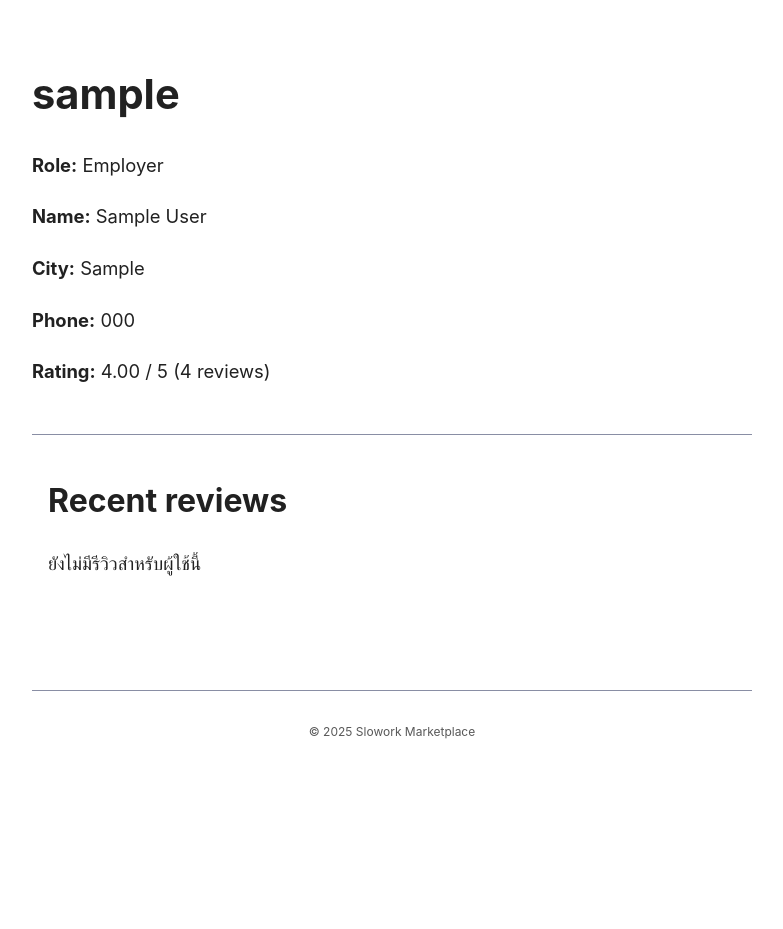
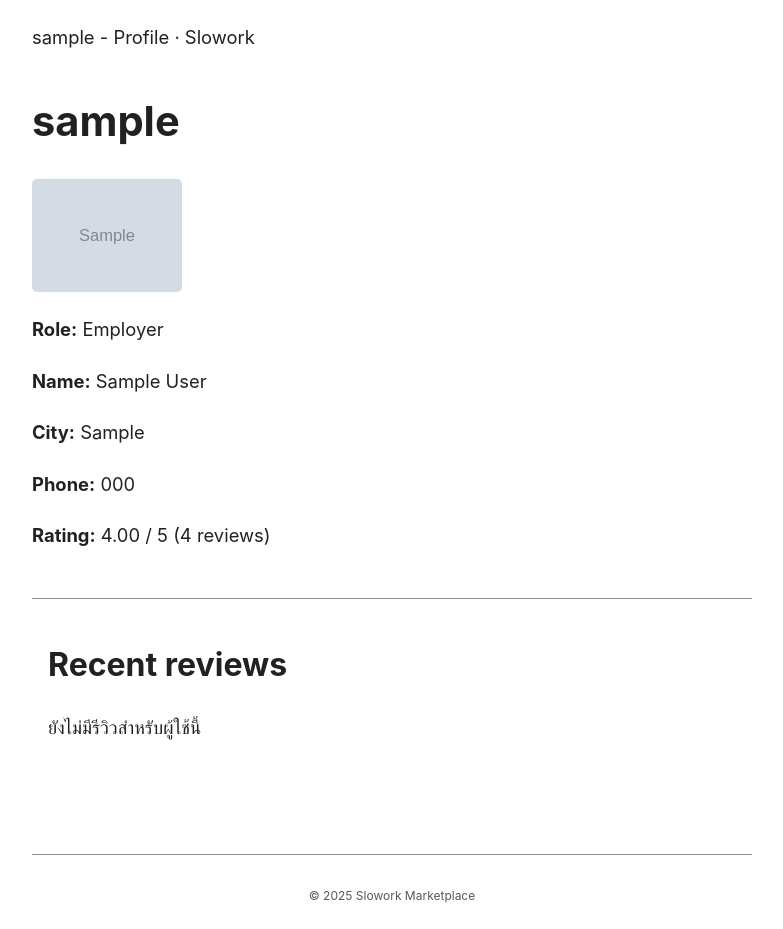
Before and after one commit to Chakkapop/Slowork, a Django app: page /users/1/ in a window 1280 px wide. Shown: the part 215-1144 px from the top of the page, without its empty margins (248-1031 px from the left). Before the commit the page ends 954 px from the top, so only its background shows below. Run offline with Django 5.2, Linux system fonts and the light colour scheme; tables that the repository leaves empty hold one stand-in row (values such as "Sample post"); grey boxes marked "Sample" are stand-in pictures; data that the repository does not hold is empty.

Commit message:
Update image permission

```diff
--- a/finalproject/finalproject/settings.py
+++ b/finalproject/finalproject/settings.py
@@ -11,10 +11,12 @@ https://docs.djangoproject.com/en/5.2/ref/settings/
 """
 
 from pathlib import Path
-
+import os
 # Build paths inside the project like this: BASE_DIR / 'subdir'.
 BASE_DIR = Path(__file__).resolve().parent.parent
 
+MEDIA_URL = '/media/'
+MEDIA_ROOT = os.path.join(BASE_DIR, 'media')
 
 # Quick-start development settings - unsuitable for production
 # See https://docs.djangoproject.com/en/5.2/howto/deployment/checklist/
--- a/finalproject/slowork/forms.py
+++ b/finalproject/slowork/forms.py
@@ -42,7 +42,7 @@ class UserRegistrationForm(UserCreationForm):
 class ProfileForm(forms.ModelForm):
     class Meta:
         model = User
-        fields = ("first_name", "last_name", "phone", "location_city")
+        fields = ("first_name", "last_name", "phone", "location_city", "profile_picture")
 
 
 class JobForm(forms.ModelForm):
@@ -61,6 +61,7 @@ class JobForm(forms.ModelForm):
             "budget_max",
             "location_city",
             "deadline_date",
+            "image",
         )
 
     def __init__(self, *args, **kwargs):
--- a/finalproject/slowork/models.py
+++ b/finalproject/slowork/models.py
@@ -24,6 +24,7 @@ class User(AbstractUser):
     rating_count = models.PositiveIntegerField(default=0)
     created_at = models.DateTimeField(auto_now_add=True)
     updated_at = models.DateTimeField(auto_now=True)
+    profile_picture = models.ImageField(upload_to='profile_pictures/', null=True, blank=True)
 
     REQUIRED_FIELDS = ["email"]
 
@@ -128,6 +129,7 @@ class Job(models.Model):
         blank=True,
         related_name="awarded_job",
     )
+    image = models.ImageField(upload_to='job_images/', null=True, blank=True)
     created_at = models.DateTimeField(auto_now_add=True)
     updated_at = models.DateTimeField(auto_now=True)
 
--- a/finalproject/slowork/templates/slowork/employer_job_list.html
+++ b/finalproject/slowork/templates/slowork/employer_job_list.html
@@ -10,6 +10,9 @@
             {% for job in jobs %}
                 <li>
                     <h3><a href="{% url 'job_detail' job.pk %}">{{ job.title }}</a></h3>
+                    {% if job.image %}
+                        <img src="{{ job.image.url }}" alt="Image for {{ job.title }}" style="max-width: 100%; height: auto;">
+                    {% endif %}
                     <p>{{ job.description|truncatewords:30 }}</p>
                     <p>
                         <strong>Category:</strong> {{ job.category.name }} ·
--- a/finalproject/slowork/templates/slowork/job_detail.html
+++ b/finalproject/slowork/templates/slowork/job_detail.html
@@ -5,6 +5,9 @@
 {% block content %}
 <article>
     <h2>{{ job.title }}</h2>
+    {% if job.image %}
+        <img src="{{ job.image.url }}" alt="Image for {{ job.title }}" style="max-width: 100%; height: auto;">
+    {% endif %}
     <p>{{ job.description|linebreaks }}</p>
     <p>
         <strong>Category:</strong> {{ job.category.name }} -
--- a/finalproject/slowork/templates/slowork/job_form.html
+++ b/finalproject/slowork/templates/slowork/job_form.html
@@ -4,7 +4,7 @@
 
 {% block content %}
 <h2>{% if is_edit %}Edit Job{% else %}Create a New Job{% endif %}</h2>
-<form method="post">
+<form method="post" enctype="multipart/form-data">
     {% csrf_token %}
     {{ form.as_p }}
     <button type="submit">Save</button>
--- a/finalproject/slowork/templates/slowork/job_list.html
+++ b/finalproject/slowork/templates/slowork/job_list.html
@@ -34,6 +34,9 @@
             {% for job in jobs %}
                 <li>
                     <h3><a href="{% url 'job_detail' job.pk %}">{{ job.title }}</a></h3>
+                    {% if job.image %}
+                        <img src="{{ job.image.url }}" alt="Image for {{ job.title }}" style="max-width: 100%; height: auto;">
+                    {% endif %}
                     <p>{{ job.description|truncatewords:30 }}</p>
                     <p>
                         <strong>Category:</strong> {{ job.category.name }} ·
--- a/finalproject/slowork/templates/slowork/profile_detail.html
+++ b/finalproject/slowork/templates/slowork/profile_detail.html
@@ -1,9 +1,12 @@
 {% extends "slowork/base.html" %}
 
+{% block content %}
 {% block title %}{{ profile_user.username }} - Profile · Slowork{% endblock %}
 
-{% block content %}
 <h2>{{ profile_user.username }}</h2>
+{% if profile_user.profile_picture %}
+    <img src="{{ profile_user.profile_picture.url }}" alt="Profile picture of {{ profile_user.username }}" width="150">
+{% endif %}
 <p><strong>Role:</strong> {{ profile_user.get_role_display }}</p>
 {% if profile_user.first_name or profile_user.last_name %}
     <p><strong>Name:</strong> {{ profile_user.get_full_name|default:profile_user.username }}</p>
--- a/finalproject/slowork/templates/slowork/profile_form.html
+++ b/finalproject/slowork/templates/slowork/profile_form.html
@@ -10,7 +10,7 @@
     <p><strong>Rating:</strong> ยังไม่มีรีวิว</p>
 {% endif %}
 <p><a href="{% url 'profile_view' request.user.pk %}">View public profile</a></p>
-<form method="post">
+<form method="post" enctype="multipart/form-data">
     {% csrf_token %}
     {{ form.as_p }}
     <button type="submit">Save changes</button>
--- a/finalproject/slowork/urls.py
+++ b/finalproject/slowork/urls.py
@@ -1,5 +1,6 @@
 from django.urls import path
-
+from django.conf import settings
+from django.conf.urls.static import static
 from . import views
 
 urlpatterns = [
@@ -47,3 +48,6 @@ urlpatterns = [
         name="notification_mark_read",
     ),
 ]
+
+if settings.DEBUG:
+    urlpatterns += static(settings.MEDIA_URL, document_root=settings.MEDIA_ROOT)
--- a/finalproject/slowork/views.py
+++ b/finalproject/slowork/views.py
@@ -1,8 +1,9 @@
+# slowork/views.py
+
 from datetime import timedelta
-
 from django.contrib import messages
 from django.contrib.auth import login
-from django.contrib.auth.decorators import login_required
+from django.contrib.auth.decorators import login_required, permission_required
 from django.db import transaction
 from django.db.models import Count, Q
 from django.http import HttpResponseForbidden
@@ -87,9 +88,10 @@ def register(request):
 
 
 @login_required
+@permission_required("slowork.change_user", raise_exception=True)
 def profile_edit(request):
     if request.method == "POST":
-        form = ProfileForm(request.POST, instance=request.user)
+        form = ProfileForm(request.POST, request.FILES, instance=request.user)
         if form.is_valid():
             form.save()
             messages.success(request, "Profile updated successfully.")
@@ -156,12 +158,13 @@ def profile_view(request, user_id: int):
 
 
 @login_required
+@permission_required("slowork.add_job", raise_exception=True)
 def job_create(request):
     if not request.user.is_employer:
         return HttpResponseForbidden("Only employers can post jobs.")
 
     if request.method == "POST":
-        form = JobForm(request.POST)
+        form = JobForm(request.POST, request.FILES)
         if form.is_valid():
             job = form.save(commit=False)
             job.employer = request.user
@@ -175,13 +178,14 @@ def job_create(request):
 
 
 @login_required
+@permission_required("slowork.change_job", raise_exception=True)
 def job_update(request, pk: int):
     job = get_object_or_404(Job, pk=pk)
     if job.employer != request.user and not request.user.is_market_admin:
         return HttpResponseForbidden("You do not have permission to edit this job.")
 
     if request.method == "POST":
-        form = JobForm(request.POST, instance=job)
+        form = JobForm(request.POST, request.FILES, instance=job)
         if form.is_valid():
             form.save()
             messages.success(request, "Job updated successfully.")
@@ -191,7 +195,9 @@ def job_update(request, pk: int):
     return render(request, "slowork/job_form.html", {"form": form, "is_edit": True, "job": job})
 
 
+
 @login_required
+@permission_required("slowork.delete_job", raise_exception=True)
 def job_delete(request, pk: int):
     job = get_object_or_404(Job, pk=pk)
     if job.employer != request.user and not request.user.is_market_admin:
@@ -231,6 +237,7 @@ def job_detail(request, pk: int):
     return render(request, "slowork/job_detail.html", context)
 
 @login_required
+@permission_required("slowork.view_job", raise_exception=True)
 def employer_job_list(request):
     if not request.user.is_employer:
         return HttpResponseForbidden("Only employers can access this page.")
@@ -239,6 +246,7 @@ def employer_job_list(request):
     return render(request, "slowork/employer_job_list.html", context)
 
 @login_required
+@permission_required("slowork.view_application", raise_exception=True)
 def job_applications(request, pk: int):
     job = get_object_or_404(Job.objects.select_related("employer"), pk=pk)
     if job.employer != request.user and not request.user.is_market_admin:
@@ -252,6 +260,7 @@ def job_applications(request, pk: int):
 
 
 @login_required
+@permission_required("slowork.add_application", raise_exception=True)
 def application_create(request, job_id: int):
     job = get_object_or_404(Job, pk=job_id)
     if not request.user.is_freelancer:
@@ -290,6 +299,7 @@ def application_create(request, job_id: int):
 
 @login_required
 @require_POST
+@permission_required("slowork.change_application", raise_exception=True)
 def application_update_status(request, pk: int, action: str):
     application = get_object_or_404(
         Application.objects.select_related("job", "freelancer"),
@@ -334,6 +344,7 @@ def application_update_status(request, pk: int, action: str):
 
 @login_required
 @require_POST
+@permission_required("slowork.change_job", raise_exception=True)
 def job_mark_completed(request, pk: int):
     job = get_object_or_404(Job, pk=pk, employer=request.user)
     job.status = Job.STATUS_COMPLETED
@@ -352,6 +363,7 @@ def job_mark_completed(request, pk: int):
 
 
 @login_required
+@permission_required("slowork.add_worksubmission", raise_exception=True)
 def work_submission_create(request, application_id: int):
     application = get_object_or_404(
         Application.objects.select_related("job", "freelancer"),
@@ -399,6 +411,7 @@ def work_submission_create(request, application_id: int):
 
 @login_required
 @require_POST
+@permission_required("slowork.change_worksubmission", raise_exception=True)
 def work_submission_update_status(request, submission_id: int, action: str):
     submission = get_object_or_404(
         WorkSubmission.objects.select_related("job", "submitted_by"),
@@ -440,6 +453,7 @@ def work_submission_update_status(request, submission_id: int, action: str):
 
 
 @login_required
+@permission_required("slowork.add_review", raise_exception=True)
 def review_create(request, job_id: int, target: str):
     job = get_object_or_404(
         Job.objects.select_related("employer", "selected_application__freelancer"),
@@ -503,6 +517,7 @@ def review_create(request, job_id: int, target: str):
 
 
 @login_required
+@permission_required("slowork.view_notification", raise_exception=True)
 def notification_list(request):
     notifications = request.user.notifications.order_by("-created_at")
     if request.method == "POST":
@@ -522,6 +537,7 @@ def notification_list(request):
 
 @login_required
 @require_POST
+@permission_required("slowork.change_notification", raise_exception=True)
 def notification_mark_read(request, pk: int):
     notification = get_object_or_404(Notification, pk=pk, user=request.user)
     notification.is_read = True
```
Also changed, not shown: finalproject/media/job_images/Screenshot_2025-09-18_201845.png (added), finalproject/media/profile_pictures/9d309b82-3452-4c57-b6d2-ce238d266180.jpg (added), finalproject/media/profile_pictures/Seshita.webp (added), finalproject/slowork/migrations/0002_job_image_user_profile_picture.py (added), finalproject/slowork/migrations/0003_alter_job_image_alter_user_profile_picture.py (added).
